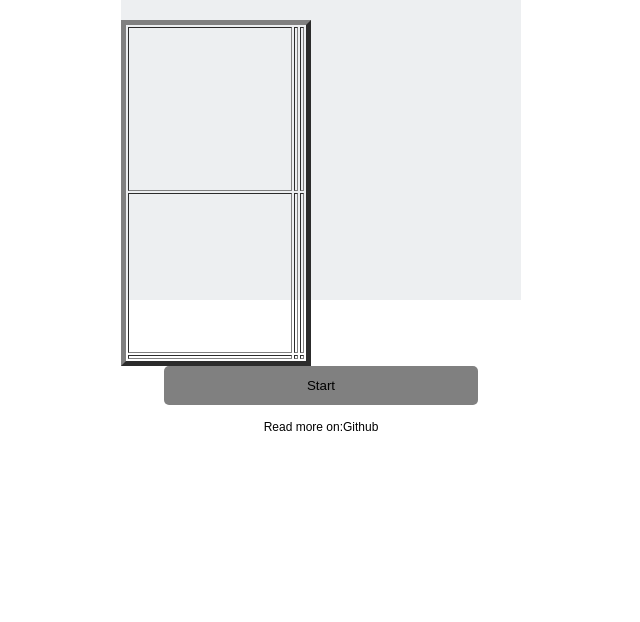
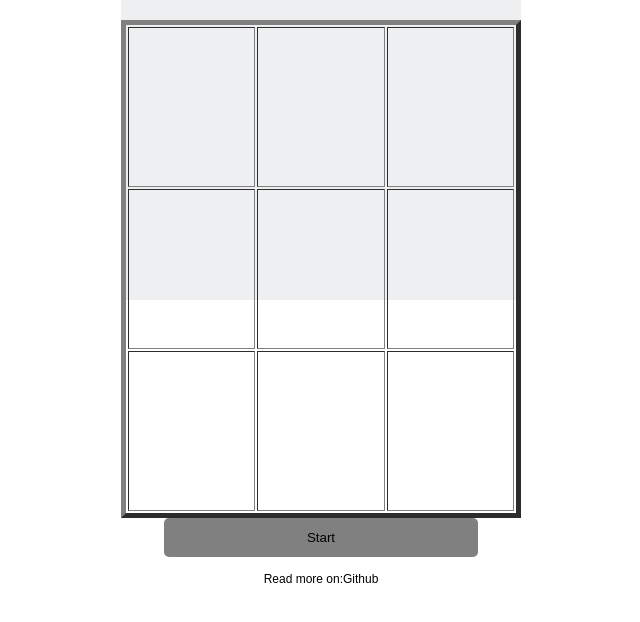
Before and after one commit to KimJack0429/Web_Programming, a plain HTML site: page TicTaeToe/game.html in a window 1280 px wide. Shown: the whole page, without its empty margins (319-959 px from the left). Drawn offline with Linux system fonts and the light colour scheme.

Commit message:
modified:   TicTaeToe/game.html

```diff
--- a/TicTaeToe/game.html
+++ b/TicTaeToe/game.html
@@ -8,17 +8,17 @@
 		<div class="form">
 			<form id="game-form">
 				<table border="5">
-                        <tr>
-                            <th style="height:160px; width:160px;"> </th>
-                            <th> </th>
-                            <th> </th>
+                        <tr style="height:160px">
+                            <td style="width:160px"> </td>
+                            <td style="width:160px"> </td>
+                            <td style="width:160px"> </td>
                         </tr>
-                        <tr style="height:160px; width:160px;">
+                        <tr style="height:160px">
                             <td> </td>
                             <td> </td>
                             <td> </td>
                         </tr>
-                        <tr>
+                        <tr style="height:160px">
                             <td> </td>
                             <td> </td>
                             <td> </td>
```
